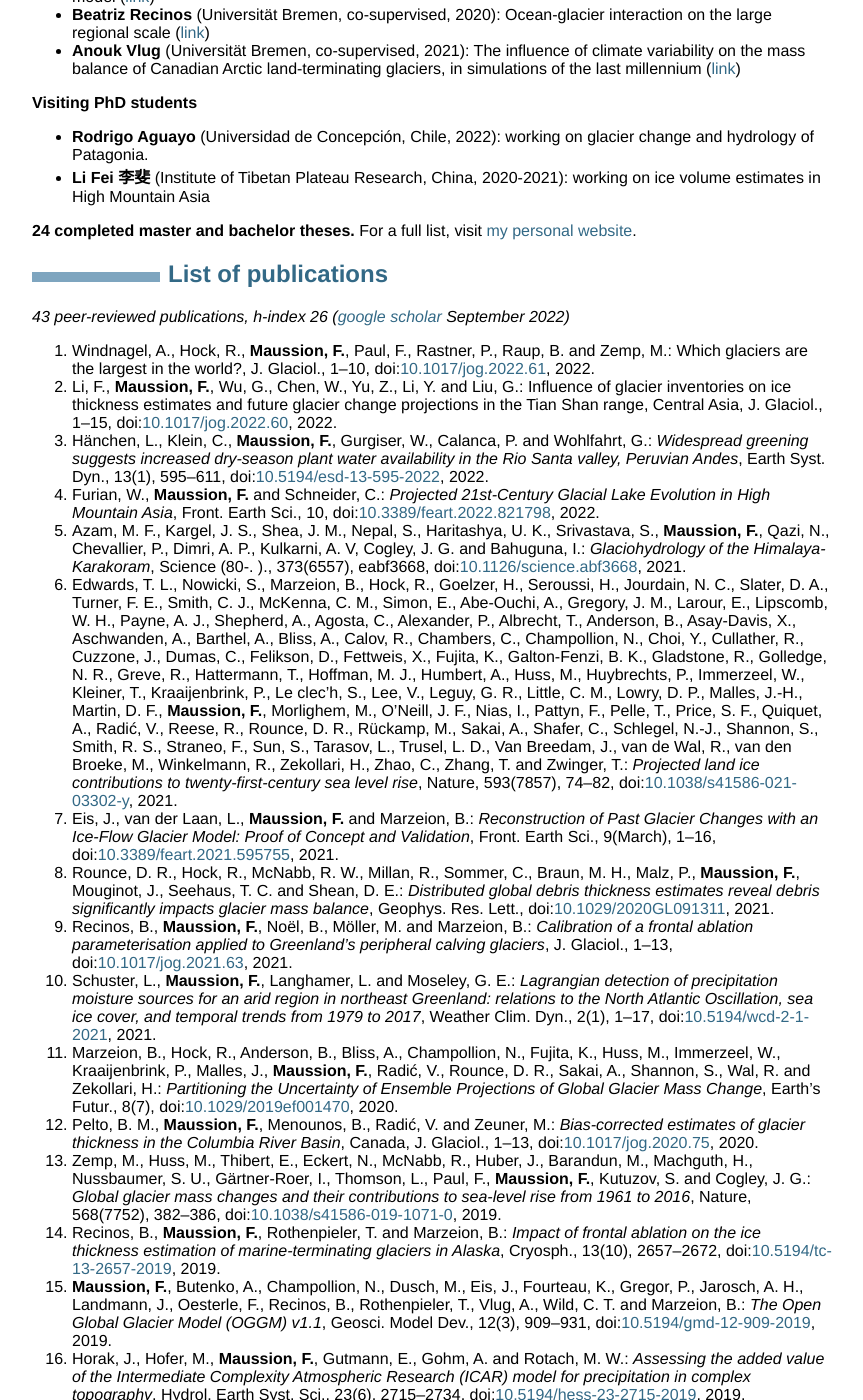
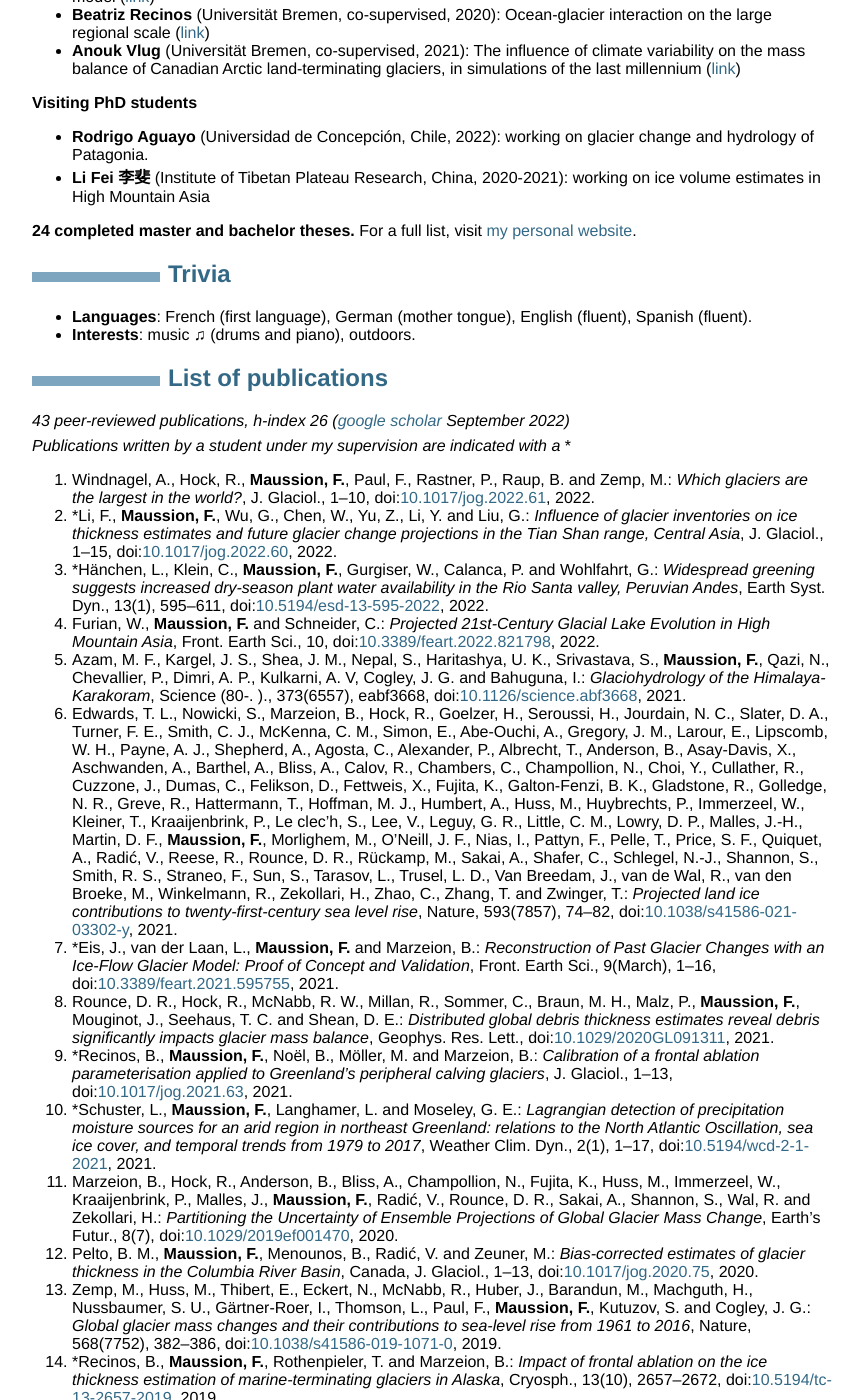
Before and after one commit to fmaussion/fmaussion.github.io, a Jekyll site: the page cv/cv_maussion.html, which Jekyll copies as it is, in a window 1280 px wide and 1400 px high, scrolled down 2843 px. Shown: the whole window, without its empty margins (208-1071 px from the left). Built offline with Jekyll 4.4.1, drawn with Linux system fonts in a browser that asks for light colours; some of the changed text lies outside the part shown.

Commit message:
Add trivia

```diff
--- a/cv/cv_maussion.html
+++ b/cv/cv_maussion.html
@@ -256,27 +256,33 @@ ORCID: <a href="https://orcid.org/0000-0002-3211-506X" target="_blank">0000-0002
 <li><strong>Li Fei 李斐</strong> (Institute of Tibetan Plateau Research, China, 2020-2021): working on ice volume estimates in High Mountain Asia</li>
 </ul>
 <p><strong>24 completed master and bachelor theses.</strong> For a full list, visit <a href="https://fabienmaussion.info/team/" target="_blank">my personal website</a>.</p>
+<h2 id="trivia">Trivia</h2>
+<ul>
+<li><strong>Languages</strong>: French (first language), German (mother tongue), English (fluent), Spanish (fluent).</li>
+<li><strong>Interests</strong>: music ♫ (drums and piano), outdoors.</li>
+</ul>
 <h2 id="list-of-publications">List of publications</h2>
 <p><em>43 peer-reviewed publications, h-index 26 (<a href="https://scholar.google.com/citations?user=tTpQiSgAAAAJ&amp;hl=fr" target="_blank">google scholar</a> September 2022)</em></p>
+<p><em>Publications written by a student under my supervision are indicated with a</em> *</p>
 <ol type="1">
-<li>Windnagel, A., Hock, R., <strong>Maussion, F.</strong>, Paul, F., Rastner, P., Raup, B. and Zemp, M.: Which glaciers are the largest in the world?, J. Glaciol., 1–10, doi:<a href="https://doi.org/10.1017/jog.2022.61" target="_blank">10.1017/jog.2022.61</a>, 2022.</li>
-<li>Li, F., <strong>Maussion, F.</strong>, Wu, G., Chen, W., Yu, Z., Li, Y. and Liu, G.: Influence of glacier inventories on ice thickness estimates and future glacier change projections in the Tian Shan range, Central Asia, J. Glaciol., 1–15, doi:<a href="https://doi.org/10.1017/jog.2022.60" target="_blank">10.1017/jog.2022.60</a>, 2022.</li>
-<li>Hänchen, L., Klein, C., <strong>Maussion, F.</strong>, Gurgiser, W., Calanca, P. and Wohlfahrt, G.: <em>Widespread greening suggests increased dry-season plant water availability in the Rio Santa valley, Peruvian Andes</em>, Earth Syst. Dyn., 13(1), 595–611, doi:<a href="https://doi.org/10.5194/esd-13-595-2022" target="_blank">10.5194/esd-13-595-2022</a>, 2022.</li>
+<li>Windnagel, A., Hock, R., <strong>Maussion, F.</strong>, Paul, F., Rastner, P., Raup, B. and Zemp, M.: <em>Which glaciers are the largest in the world?</em>, J. Glaciol., 1–10, doi:<a href="https://doi.org/10.1017/jog.2022.61" target="_blank">10.1017/jog.2022.61</a>, 2022.</li>
+<li>*Li, F., <strong>Maussion, F.</strong>, Wu, G., Chen, W., Yu, Z., Li, Y. and Liu, G.: <em>Influence of glacier inventories on ice thickness estimates and future glacier change projections in the Tian Shan range, Central Asia</em>, J. Glaciol., 1–15, doi:<a href="https://doi.org/10.1017/jog.2022.60" target="_blank">10.1017/jog.2022.60</a>, 2022.</li>
+<li>*Hänchen, L., Klein, C., <strong>Maussion, F.</strong>, Gurgiser, W., Calanca, P. and Wohlfahrt, G.: <em>Widespread greening suggests increased dry-season plant water availability in the Rio Santa valley, Peruvian Andes</em>, Earth Syst. Dyn., 13(1), 595–611, doi:<a href="https://doi.org/10.5194/esd-13-595-2022" target="_blank">10.5194/esd-13-595-2022</a>, 2022.</li>
 <li>Furian, W., <strong>Maussion, F.</strong> and Schneider, C.: <em>Projected 21st-Century Glacial Lake Evolution in High Mountain Asia</em>, Front. Earth Sci., 10, doi:<a href="https://doi.org/10.3389/feart.2022.821798" target="_blank">10.3389/feart.2022.821798</a>, 2022.</li>
 <li>Azam, M. F., Kargel, J. S., Shea, J. M., Nepal, S., Haritashya, U. K., Srivastava, S., <strong>Maussion, F.</strong>, Qazi, N., Chevallier, P., Dimri, A. P., Kulkarni, A. V, Cogley, J. G. and Bahuguna, I.: <em>Glaciohydrology of the Himalaya-Karakoram</em>, Science (80-. )., 373(6557), eabf3668, doi:<a href="https://doi.org/10.1126/science.abf3668" target="_blank">10.1126/science.abf3668</a>, 2021.</li>
 <li>Edwards, T. L., Nowicki, S., Marzeion, B., Hock, R., Goelzer, H., Seroussi, H., Jourdain, N. C., Slater, D. A., Turner, F. E., Smith, C. J., McKenna, C. M., Simon, E., Abe-Ouchi, A., Gregory, J. M., Larour, E., Lipscomb, W. H., Payne, A. J., Shepherd, A., Agosta, C., Alexander, P., Albrecht, T., Anderson, B., Asay-Davis, X., Aschwanden, A., Barthel, A., Bliss, A., Calov, R., Chambers, C., Champollion, N., Choi, Y., Cullather, R., Cuzzone, J., Dumas, C., Felikson, D., Fettweis, X., Fujita, K., Galton-Fenzi, B. K., Gladstone, R., Golledge, N. R., Greve, R., Hattermann, T., Hoffman, M. J., Humbert, A., Huss, M., Huybrechts, P., Immerzeel, W., Kleiner, T., Kraaijenbrink, P., Le clec’h, S., Lee, V., Leguy, G. R., Little, C. M., Lowry, D. P., Malles, J.-H., Martin, D. F., <strong>Maussion, F.</strong>, Morlighem, M., O’Neill, J. F., Nias, I., Pattyn, F., Pelle, T., Price, S. F., Quiquet, A., Radić, V., Reese, R., Rounce, D. R., Rückamp, M., Sakai, A., Shafer, C., Schlegel, N.-J., Shannon, S., Smith, R. S., Straneo, F., Sun, S., Tarasov, L., Trusel, L. D., Van Breedam, J., van de Wal, R., van den Broeke, M., Winkelmann, R., Zekollari, H., Zhao, C., Zhang, T. and Zwinger, T.: <em>Projected land ice contributions to twenty-first-century sea level rise</em>, Nature, 593(7857), 74–82, doi:<a href="https://doi.org/10.1038/s41586-021-03302-y" target="_blank">10.1038/s41586-021-03302-y</a>, 2021.</li>
-<li>Eis, J., van der Laan, L., <strong>Maussion, F.</strong> and Marzeion, B.: <em>Reconstruction of Past Glacier Changes with an Ice-Flow Glacier Model: Proof of Concept and Validation</em>, Front. Earth Sci., 9(March), 1–16, doi:<a href="https://doi.org/10.3389/feart.2021.595755" target="_blank">10.3389/feart.2021.595755</a>, 2021.</li>
+<li>*Eis, J., van der Laan, L., <strong>Maussion, F.</strong> and Marzeion, B.: <em>Reconstruction of Past Glacier Changes with an Ice-Flow Glacier Model: Proof of Concept and Validation</em>, Front. Earth Sci., 9(March), 1–16, doi:<a href="https://doi.org/10.3389/feart.2021.595755" target="_blank">10.3389/feart.2021.595755</a>, 2021.</li>
 <li>Rounce, D. R., Hock, R., McNabb, R. W., Millan, R., Sommer, C., Braun, M. H., Malz, P., <strong>Maussion, F.</strong>, Mouginot, J., Seehaus, T. C. and Shean, D. E.: <em>Distributed global debris thickness estimates reveal debris significantly impacts glacier mass balance</em>, Geophys. Res. Lett., doi:<a href="https://doi.org/10.1029/2020GL091311" target="_blank">10.1029/2020GL091311</a>, 2021.</li>
-<li>Recinos, B., <strong>Maussion, F.</strong>, Noël, B., Möller, M. and Marzeion, B.: <em>Calibration of a frontal ablation parameterisation applied to Greenland’s peripheral calving glaciers</em>, J. Glaciol., 1–13, doi:<a href="https://doi.org/10.1017/jog.2021.63" target="_blank">10.1017/jog.2021.63</a>, 2021.</li>
-<li>Schuster, L., <strong>Maussion, F.</strong>, Langhamer, L. and Moseley, G. E.: <em>Lagrangian detection of precipitation moisture sources for an arid region in northeast Greenland: relations to the North Atlantic Oscillation, sea ice cover, and temporal trends from 1979 to 2017</em>, Weather Clim. Dyn., 2(1), 1–17, doi:<a href="https://doi.org/10.5194/wcd-2-1-2021" target="_blank">10.5194/wcd-2-1-2021</a>, 2021.</li>
+<li>*Recinos, B., <strong>Maussion, F.</strong>, Noël, B., Möller, M. and Marzeion, B.: <em>Calibration of a frontal ablation parameterisation applied to Greenland’s peripheral calving glaciers</em>, J. Glaciol., 1–13, doi:<a href="https://doi.org/10.1017/jog.2021.63" target="_blank">10.1017/jog.2021.63</a>, 2021.</li>
+<li>*Schuster, L., <strong>Maussion, F.</strong>, Langhamer, L. and Moseley, G. E.: <em>Lagrangian detection of precipitation moisture sources for an arid region in northeast Greenland: relations to the North Atlantic Oscillation, sea ice cover, and temporal trends from 1979 to 2017</em>, Weather Clim. Dyn., 2(1), 1–17, doi:<a href="https://doi.org/10.5194/wcd-2-1-2021" target="_blank">10.5194/wcd-2-1-2021</a>, 2021.</li>
 <li>Marzeion, B., Hock, R., Anderson, B., Bliss, A., Champollion, N., Fujita, K., Huss, M., Immerzeel, W., Kraaijenbrink, P., Malles, J., <strong>Maussion, F.</strong>, Radić, V., Rounce, D. R., Sakai, A., Shannon, S., Wal, R. and Zekollari, H.: <em>Partitioning the Uncertainty of Ensemble Projections of Global Glacier Mass Change</em>, Earth’s Futur., 8(7), doi:<a href="https://doi.org/10.1029/2019ef001470" target="_blank">10.1029/2019ef001470</a>, 2020.</li>
 <li>Pelto, B. M., <strong>Maussion, F.</strong>, Menounos, B., Radić, V. and Zeuner, M.: <em>Bias-corrected estimates of glacier thickness in the Columbia River Basin</em>, Canada, J. Glaciol., 1–13, doi:<a href="https://doi.org/10.1017/jog.2020.75" target="_blank">10.1017/jog.2020.75</a>, 2020.</li>
 <li>Zemp, M., Huss, M., Thibert, E., Eckert, N., McNabb, R., Huber, J., Barandun, M., Machguth, H., Nussbaumer, S. U., Gärtner-Roer, I., Thomson, L., Paul, F., <strong>Maussion, F.</strong>, Kutuzov, S. and Cogley, J. G.: <em>Global glacier mass changes and their contributions to sea-level rise from 1961 to 2016</em>, Nature, 568(7752), 382–386, doi:<a href="https://doi.org/10.1038/s41586-019-1071-0" target="_blank">10.1038/s41586-019-1071-0</a>, 2019.</li>
-<li>Recinos, B., <strong>Maussion, F.</strong>, Rothenpieler, T. and Marzeion, B.: <em>Impact of frontal ablation on the ice thickness estimation of marine-terminating glaciers in Alaska</em>, Cryosph., 13(10), 2657–2672, doi:<a href="https://doi.org/10.5194/tc-13-2657-2019" target="_blank">10.5194/tc-13-2657-2019</a>, 2019.</li>
+<li>*Recinos, B., <strong>Maussion, F.</strong>, Rothenpieler, T. and Marzeion, B.: <em>Impact of frontal ablation on the ice thickness estimation of marine-terminating glaciers in Alaska</em>, Cryosph., 13(10), 2657–2672, doi:<a href="https://doi.org/10.5194/tc-13-2657-2019" target="_blank">10.5194/tc-13-2657-2019</a>, 2019.</li>
 <li><strong>Maussion, F.</strong>, Butenko, A., Champollion, N., Dusch, M., Eis, J., Fourteau, K., Gregor, P., Jarosch, A. H., Landmann, J., Oesterle, F., Recinos, B., Rothenpieler, T., Vlug, A., Wild, C. T. and Marzeion, B.: <em>The Open Global Glacier Model (OGGM) v1.1</em>, Geosci. Model Dev., 12(3), 909–931, doi:<a href="https://doi.org/10.5194/gmd-12-909-2019" target="_blank">10.5194/gmd-12-909-2019</a>, 2019.</li>
 <li>Horak, J., Hofer, M., <strong>Maussion, F.</strong>, Gutmann, E., Gohm, A. and Rotach, M. W.: <em>Assessing the added value of the Intermediate Complexity Atmospheric Research (ICAR) model for precipitation in complex topography</em>, Hydrol. Earth Syst. Sci., 23(6), 2715–2734, doi:<a href="https://doi.org/10.5194/hess-23-2715-2019" target="_blank">10.5194/hess-23-2715-2019</a>, 2019.</li>
-<li>Eis, J., <strong>Maussion, F.</strong> and Marzeion, B.: <em>Initialization of a global glacier model based on present-day glacier geometry and past climate information: an ensemble approach</em>, Cryosph., 13(12), 3317–3335, doi:<a href="https://doi.org/10.5194/tc-13-3317-2019" target="_blank">10.5194/tc-13-3317-2019</a>, 2019.</li>
-<li>Zolles, T., <strong>Maussion, F.</strong>, Galos, S. P., Gurgiser, W. and Nicholson, L.: <em>Robust uncertainty assessment of the spatio-temporal transferability of glacier mass and energy balance models</em>, Cryosph., 13(2), 469–489, doi:<a href="https://doi.org/10.5194/tc-13-469-2019" target="_blank">10.5194/tc-13-469-2019</a>, 2019.</li>
+<li>*Eis, J., <strong>Maussion, F.</strong> and Marzeion, B.: <em>Initialization of a global glacier model based on present-day glacier geometry and past climate information: an ensemble approach</em>, Cryosph., 13(12), 3317–3335, doi:<a href="https://doi.org/10.5194/tc-13-3317-2019" target="_blank">10.5194/tc-13-3317-2019</a>, 2019.</li>
+<li>*Zolles, T., <strong>Maussion, F.</strong>, Galos, S. P., Gurgiser, W. and Nicholson, L.: <em>Robust uncertainty assessment of the spatio-temporal transferability of glacier mass and energy balance models</em>, Cryosph., 13(2), 469–489, doi:<a href="https://doi.org/10.5194/tc-13-469-2019" target="_blank">10.5194/tc-13-469-2019</a>, 2019.</li>
 <li>Farinotti, D., Huss, M., Fürst, J. J., Landmann, J., Machguth, H., <strong>Maussion, F.</strong> and Pandit, A.: <em>A consensus estimate for the ice thickness distribution of all glaciers on Earth</em>, Nat. Geosci., 12(3), 168–173, doi:<a href="https://doi.org/10.1038/s41561-019-0300-3" target="_blank">10.1038/s41561-019-0300-3</a>, 2019.</li>
 <li>Strasser, U., Marke, T., Braun, L., Escher-Vetter, H., Juen, I., Kuhn, M., <strong>Maussion, F.</strong>, Mayer, C., Nicholson, L., Niedertscheider, K., Sailer, R., Stötter, J., Weber, M. and Kaser, G.: <em>The Rofental: a high Alpine research basin ( 1890–3770 m a.s.l.) in the Ötztal Alps (Austria) with over 150 years of hydrometeorological and glaciological observations</em>, Earth Syst. Sci. Data, 10(1), 151–171, doi:<a href="https://doi.org/10.5194/essd-10-151-2018" target="_blank">10.5194/essd-10-151-2018</a>, 2018.</li>
 <li>Goosse, H., Barriat, P.-Y., Dalaiden, Q., Klein, F., Marzeion, B., <strong>Maussion, F.</strong>, Pelucchi, P. and Vlug, A.: <em>Testing the consistency between changes in simulated climate and Alpine glacier length over the past millennium</em>, Clim. Past, 14(8), 1119–1133, doi:<a href="https://doi.org/10.5194/cp-14-1119-2018" target="_blank">10.5194/cp-14-1119-2018</a>, 2018.</li>
```
Also changed, not shown: software/index.md (+1 -1 lines), 1 other file.
